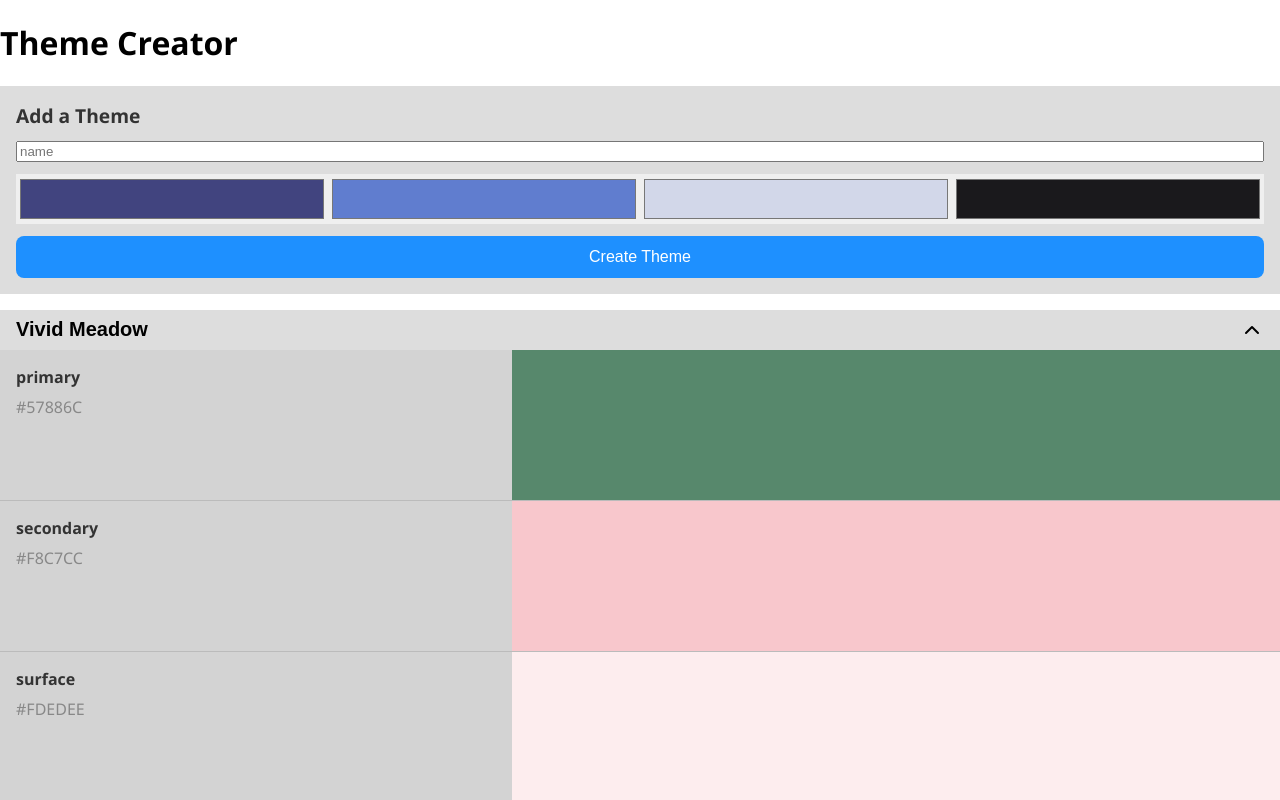
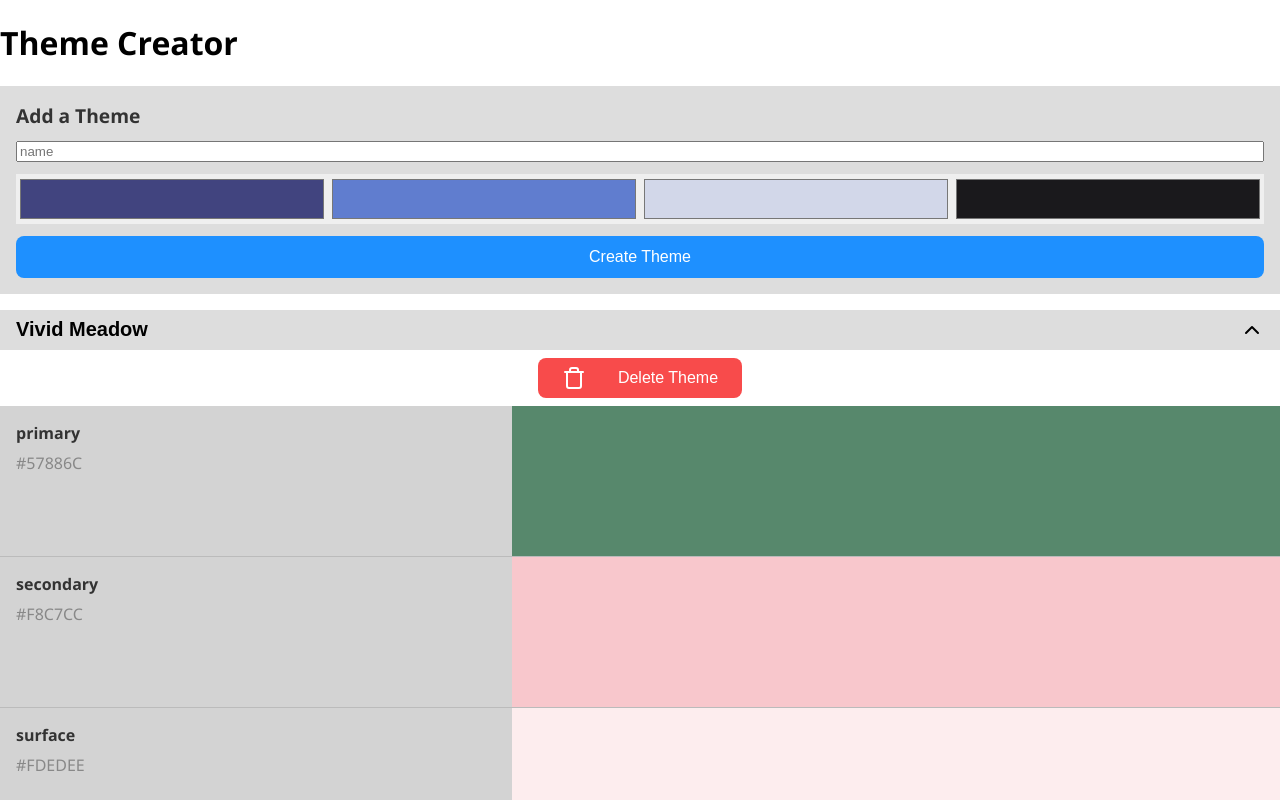
Before and after one commit to wd-bootcamp/theme-creator-example-solution, a React (Vite) app: page / in a window 1280 px wide. Both pictures are taken after a click on the button "Vivid Meadow". Shown: the top 800 px of the page. Built offline with nearby package versions, Linux system fonts and the light colour scheme.

Commit message:
add part 4

```diff
--- a/src/App.jsx
+++ b/src/App.jsx
@@ -34,6 +34,12 @@ function App() {
 
     setThemes([newTheme, ...themes]);
   }
+
+  function handleDeleteTheme(id) {
+    const updatedThemes = themes.filter((theme) => theme.id !== id);
+    setThemes(updatedThemes);
+  }
+
   return (
     <>
       <header>
@@ -44,7 +50,10 @@ function App() {
         <ul className="theme-list">
           {themes.map((theme) => (
             <li key={theme.id}>
-              <Theme theme={theme} />
+              <Theme
+                theme={theme}
+                onDelete={() => handleDeleteTheme(theme.id)}
+              />
             </li>
           ))}
         </ul>
--- a/src/components/Theme.css
+++ b/src/components/Theme.css
@@ -28,3 +28,27 @@
   flex-grow: 1;
   background-color: var(--bg-color);
 }
+
+.theme__actions {
+  padding: 8px;
+  display: flex;
+  justify-content: center;
+}
+
+.theme__button {
+  display: flex;
+  justify-content: center;
+  align-items: center;
+  font-size: 1rem;
+  gap: 2rem;
+  padding: 8px 24px;
+  border-radius: 8px;
+  border: none;
+  background-color: rgb(248, 75, 75);
+  color: white;
+  cursor: pointer;
+}
+
+.theme__button:active {
+  filter: brightness(0.9);
+}
--- a/src/components/Theme.jsx
+++ b/src/components/Theme.jsx
@@ -1,9 +1,9 @@
 import ColorCard from "./ColorCard";
-import { ChevronDown, ChevronUp } from "lucide-react";
+import { ChevronDown, ChevronUp, Trash } from "lucide-react";
 import "./Theme.css";
 import { useState } from "react";
 
-export default function Theme({ theme }) {
+export default function Theme({ theme, onDelete }) {
   const [expanded, setExpanded] = useState(false);
   return (
     <article className="theme">
@@ -16,6 +16,13 @@ export default function Theme({ theme }) {
       </button>
 
       {expanded ? (
+        <>
+          <div className="theme__actions">
+            <button className="theme__button" onClick={onDelete}>
+              <Trash />
+              Delete Theme
+            </button>
+          </div>
           <ul>
             {theme.colors.map((color) => (
               <li key={color.id}>
@@ -23,6 +30,7 @@ export default function Theme({ theme }) {
               </li>
             ))}
           </ul>
+        </>
       ) : (
         <ul className="theme__color-preview-list">
           {theme.colors.map((color) => (
```
Lines whose indentation alone changed are shown as unchanged.
